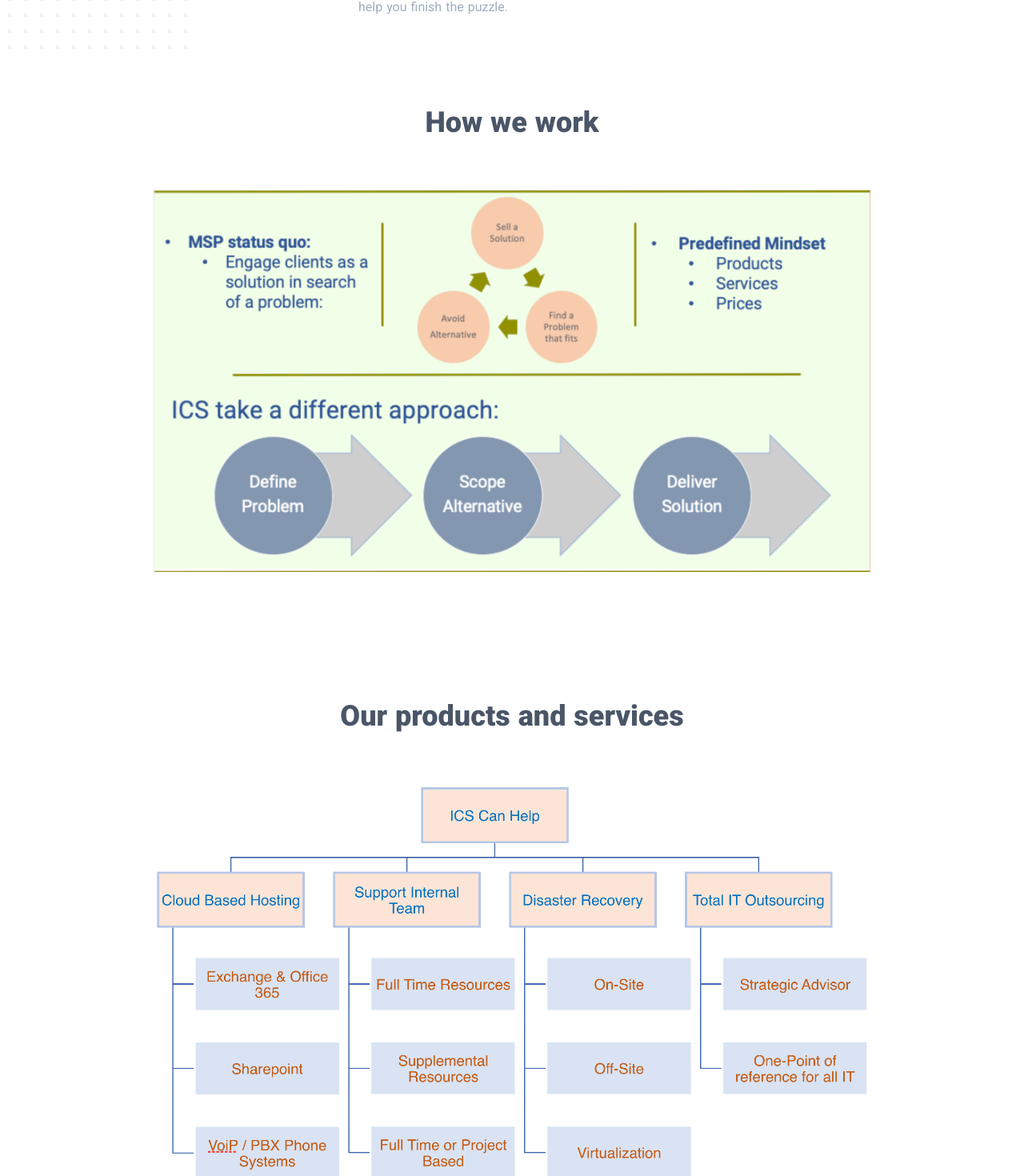
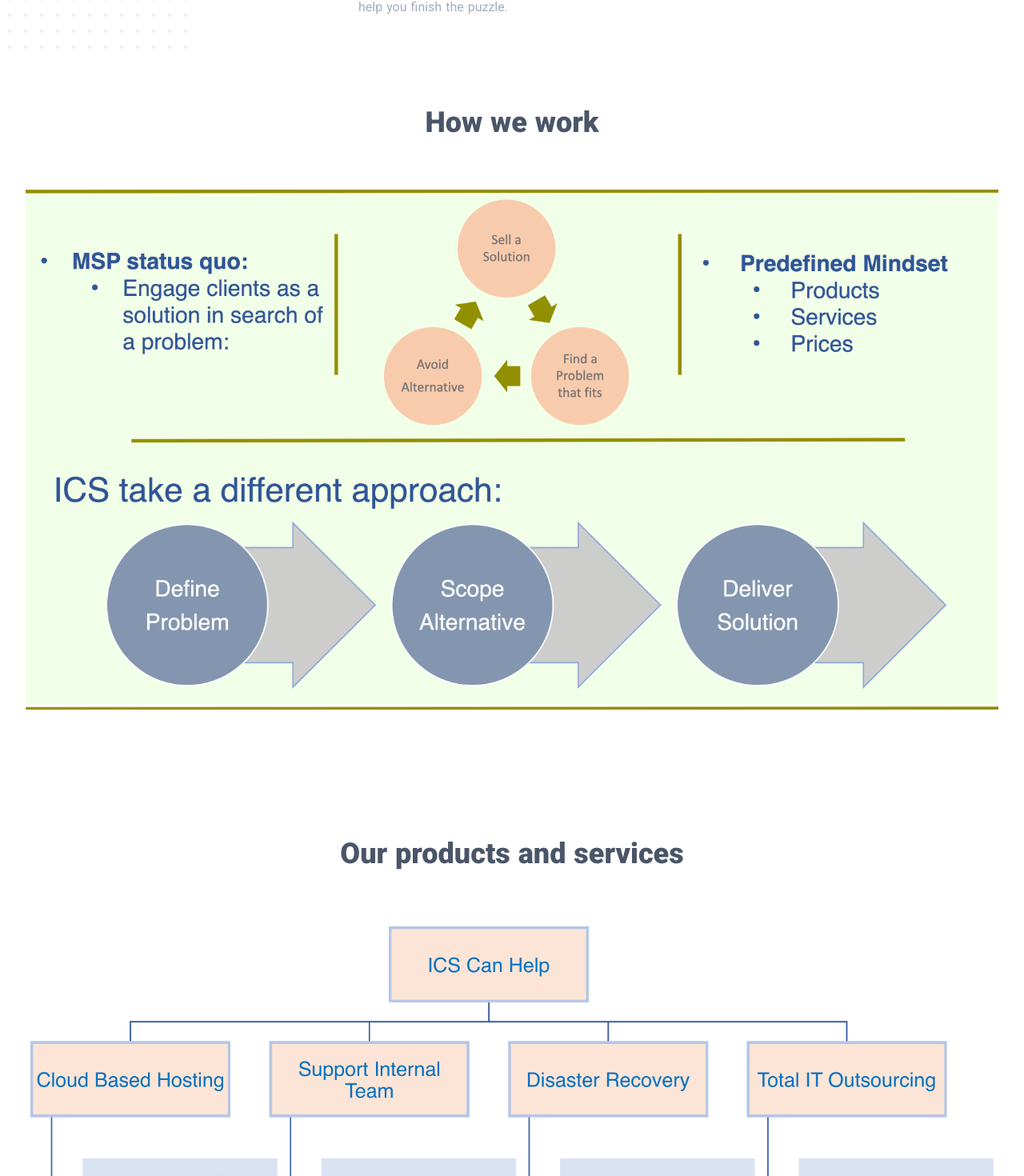
Before and after one commit to kelvingraddick/ICS-website-v2, a Nuxt app: page /services in a window 1280 px wide. Shown: the part 679-2149 px from the top of the page at 80% size. Built offline with nearby package versions, Linux system fonts and the light colour scheme; what @tailwindcss/ui would draw is missing.

Commit message:
Updating quality and width of images on Services page

```diff
--- a/pages/services.vue
+++ b/pages/services.vue
@@ -76,21 +76,21 @@
     </div>
     <div class="bg-gray-50 pt-12 sm:pt-16">
       <div class="max-w-screen-xl mx-auto px-4 sm:px-6 lg:px-8">
-        <div class="max-w-4xl mx-auto text-center">
+        <div class="mx-auto text-center">
           <h2 class="text-3xl leading-9 font-extrabold text-gray-700 sm:text-4xl sm:leading-10">
             How we work
           </h2>
-          <img class="relative w-full mt-16 pb-24" width="490" src="/ics-image-9.png" alt="">
+          <img class="relative w-full mt-16 pb-24" src="/ics-image-15.png" alt="">
         </div>
       </div>
     </div>
     <div class="pt-12 sm:pt-16">
       <div class="max-w-screen-xl mx-auto px-4 sm:px-6 lg:px-8">
-        <div class="max-w-4xl mx-auto text-center">
+        <div class="mx-auto text-center">
           <h2 class="text-3xl leading-9 font-extrabold text-gray-700 sm:text-4xl sm:leading-10">
             Our products and services
           </h2>
-          <img class="relative w-full mx-auto mt-16 mb-24" width="490" src="/ics-services-1.png" alt="">
+          <img class="relative w-full mx-auto mt-16 mb-24" src="/ics-services-1.png" alt="">
         </div>
       </div>
     </div>
```
Also changed, not shown: static/ics-image-15.png (added).
